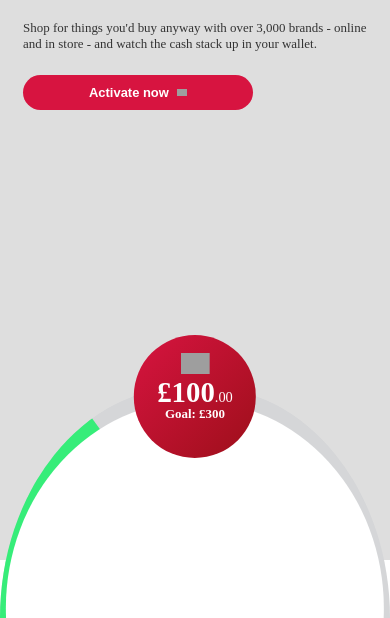
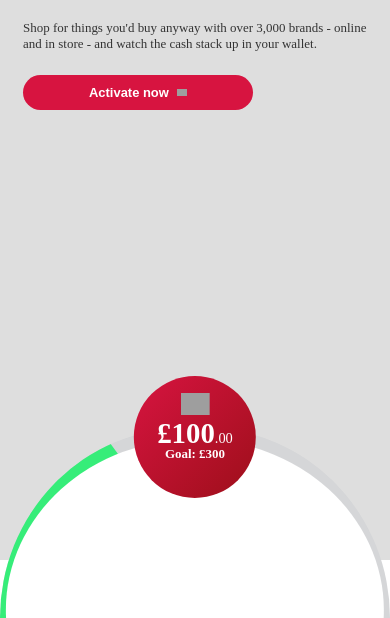
Before and after one commit to LukasV3/react-test-site, a Gatsby site: page / in a window 390 px wide. Shown: the part 284-902 px from the top of the page. Built offline with nearby package versions, Linux system fonts and the light colour scheme; Gatsby itself is replaced by a stand-in of ours; grey boxes are pictures that could not be loaded; a web font is replaced by a local one.

Commit message:
made changes to how site renders onlarger viewpoe

```diff
--- a/src/components/Banner/styles.scss
+++ b/src/components/Banner/styles.scss
@@ -3,15 +3,15 @@
 .banner {
   width: 100%;
   max-width: 110rem;
-  height: 100%;
+  min-height: 100%;
   color: $darkGrey;
   background-image: url(../../assets/images/header-image.png);
   background-size: 85rem 50rem;
-  background-position-x: 15rem;
+  background-position-x: 20rem;
   background-repeat: no-repeat;
   display: grid;
-  grid-template-rows: 10rem repeat(4, min-content) 20rem;
-  margin-left: 17rem;
+  grid-template-rows: 6rem repeat(4, min-content) 20rem;
+  margin-left: 20rem;
 
   &__title {
     font-size: 1.125rem;
--- a/src/components/ProgressBar/styles.scss
+++ b/src/components/ProgressBar/styles.scss
@@ -12,7 +12,7 @@
   &__body {
     width: 100%;
     height: 0;
-    padding-bottom: 15rem;
+    padding-bottom: 16.5rem;
     background-color: $grey;
     position: relative;
     border-top-left-radius: 95% 200%;
@@ -85,18 +85,25 @@
   }
 }
 
-@media screen and (max-width: 1075px) {
+// @media screen and (max-width: 1075px) {
+//   .progress-bar {
+//     &__body {
+//       padding-bottom: 18rem;
+//     }
+//   }
+// }
+
+// @media screen and (max-width: 600px) {
+//   .progress-bar {
+//     &__body {
+//       padding-bottom: 20rem;
+//     }
+//   }
+// }
+@media screen and (max-height: 800px) {
   .progress-bar {
     &__body {
-      padding-bottom: 18rem;
-    }
-  }
-}
-
-@media screen and (max-width: 600px) {
-  .progress-bar {
-    &__body {
-      padding-bottom: 20rem;
+      padding-bottom: 13rem;
     }
   }
 }
--- a/src/styles/index.scss
+++ b/src/styles/index.scss
@@ -38,6 +38,20 @@
   }
 }
 
+@media screen and (max-height: 730px) {
+  .footer {
+    display: none;
+  }
+
+  .header {
+    display: none;
+  }
+
+  .app-container {
+    min-height: 100vh;
+  }
+}
+
 @media screen and (max-width: 425px) {
   .footer {
     display: none;
```
